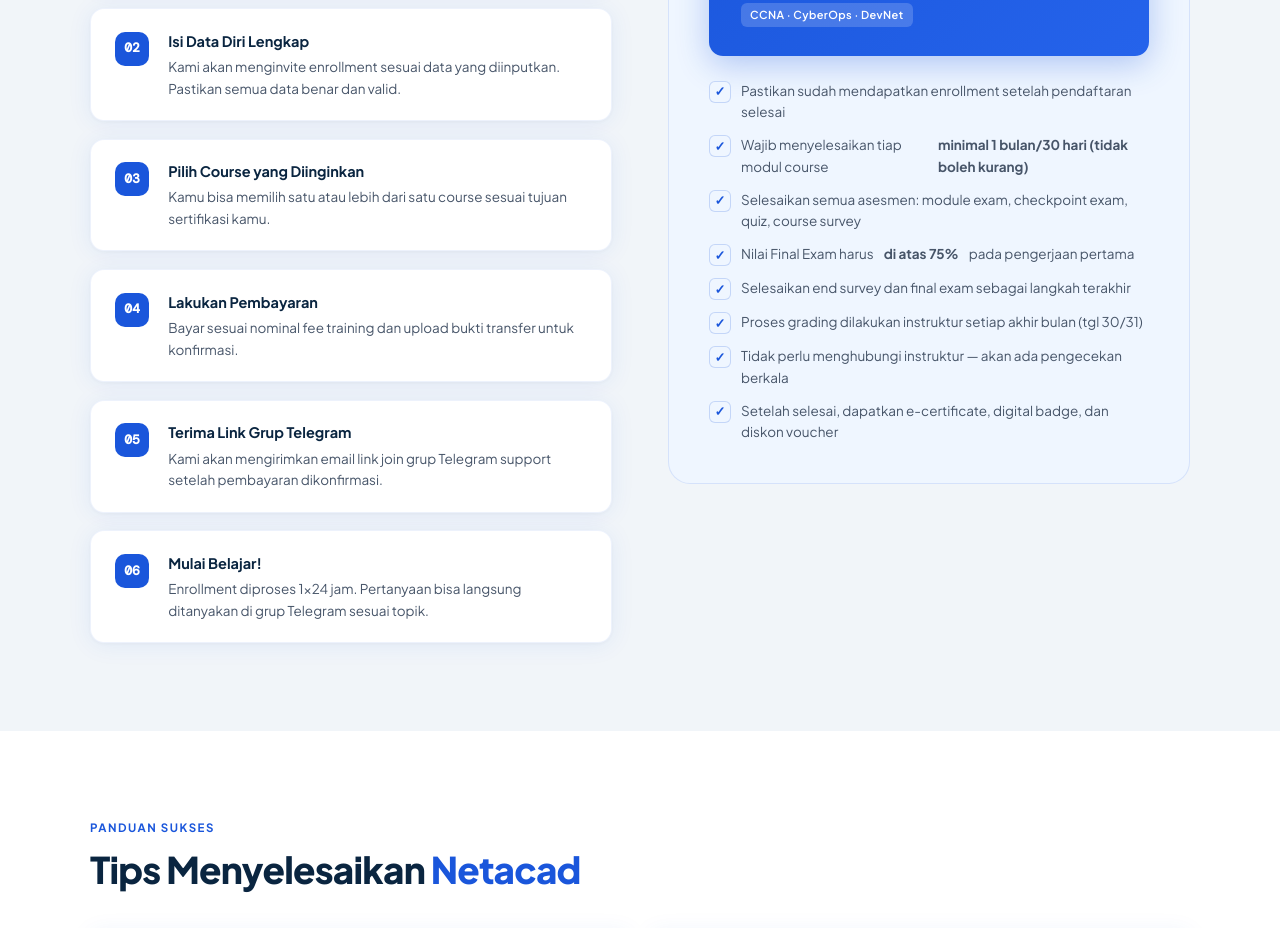
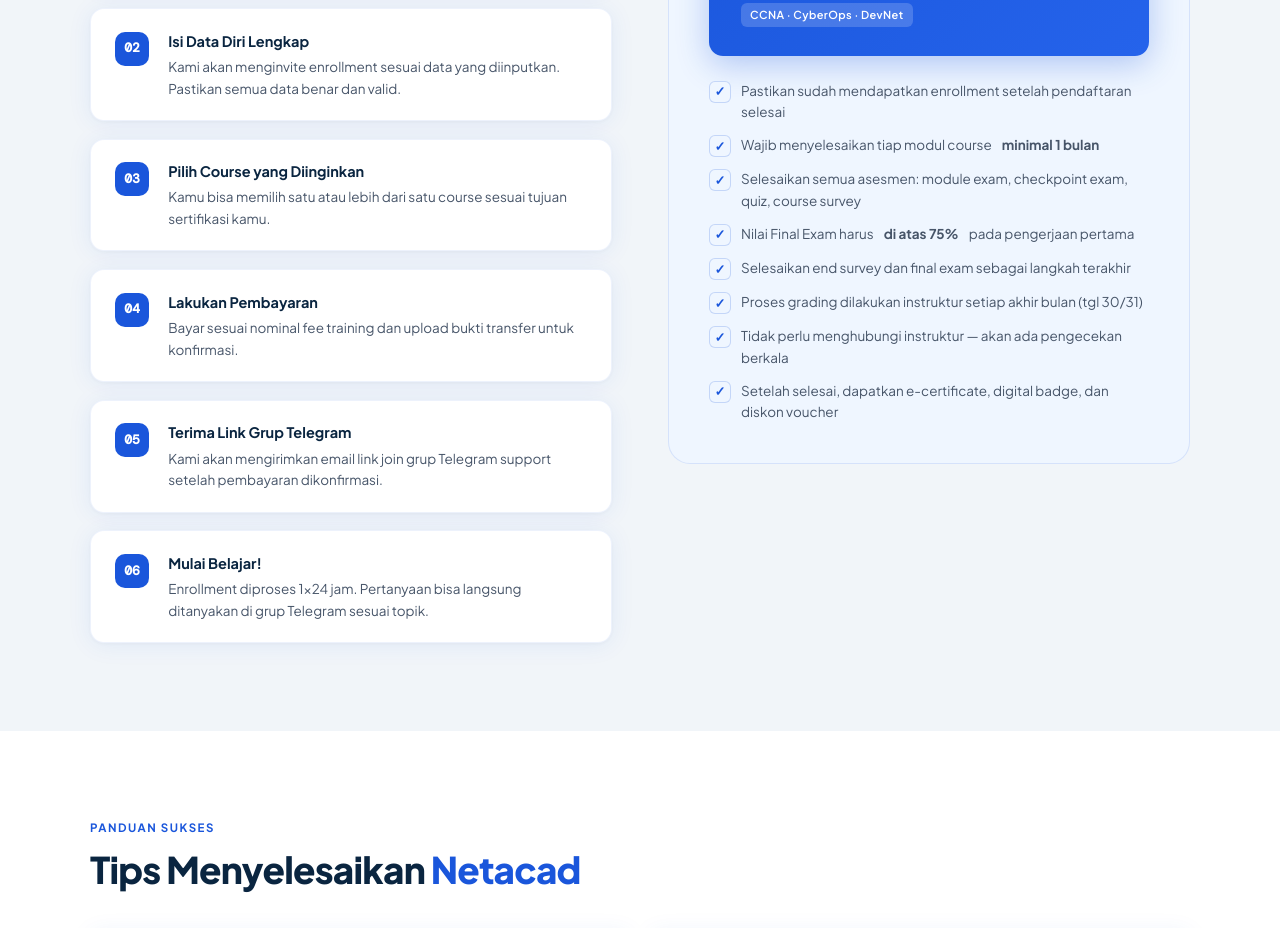
Before and after one commit to nixtrain/nixtrain.github.io, a plain HTML site: page index.html in a window 1280 px wide. Shown: the part 2077-3005 px from the top of the page. Drawn offline with nearby package versions, Linux system fonts and the light colour scheme.

Commit message:
Update index.html

```diff
--- a/index.html
+++ b/index.html
@@ -606,7 +606,7 @@
           </div>
           <ul class="checklist">
             <li>Pastikan sudah mendapatkan enrollment setelah pendaftaran selesai</li>
-            <li>Wajib menyelesaikan tiap modul course <strong>minimal 1 bulan/30 hari (tidak boleh kurang)</strong></li>
+            <li>Wajib menyelesaikan tiap modul course <strong>minimal 1 bulan</strong></li>
             <li>Selesaikan semua asesmen: module exam, checkpoint exam, quiz, course survey</li>
             <li>Nilai Final Exam harus <strong>di atas 75%</strong> pada pengerjaan pertama</li>
             <li>Selesaikan end survey dan final exam sebagai langkah terakhir</li>
```
